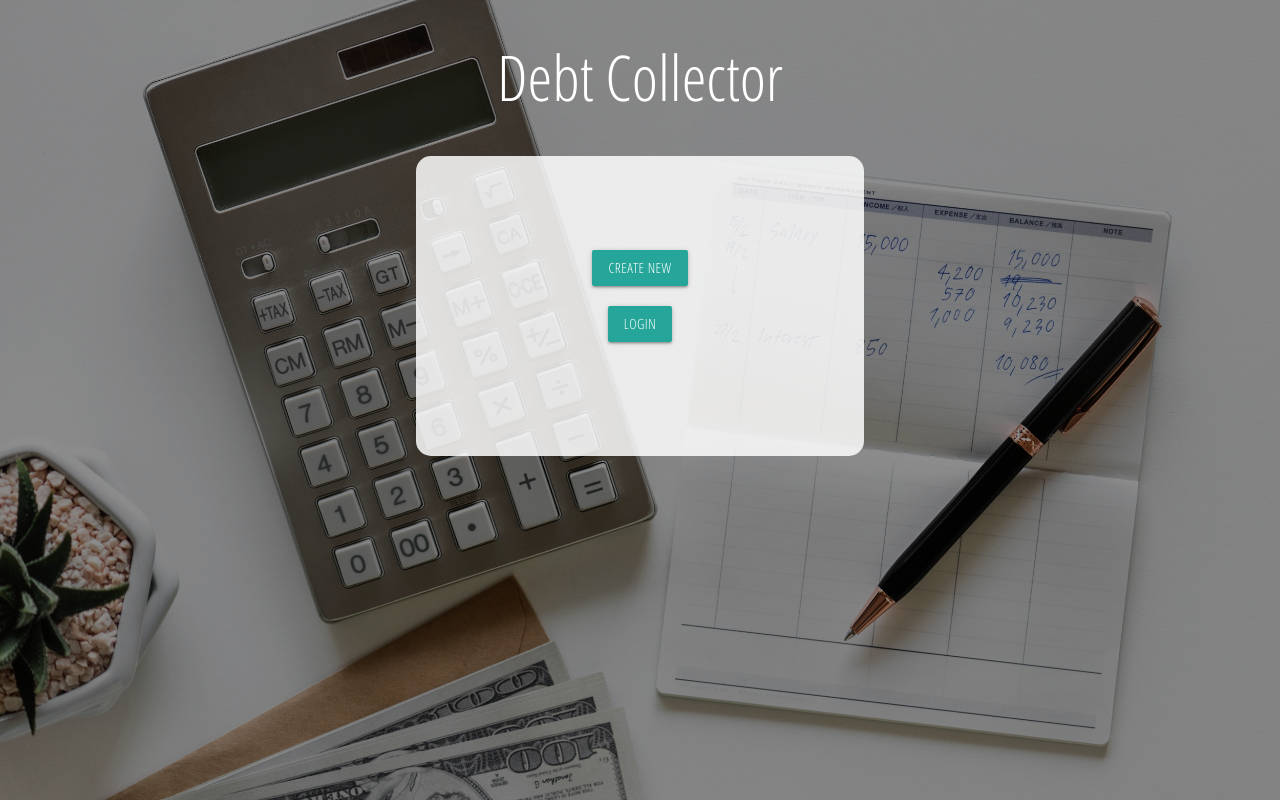
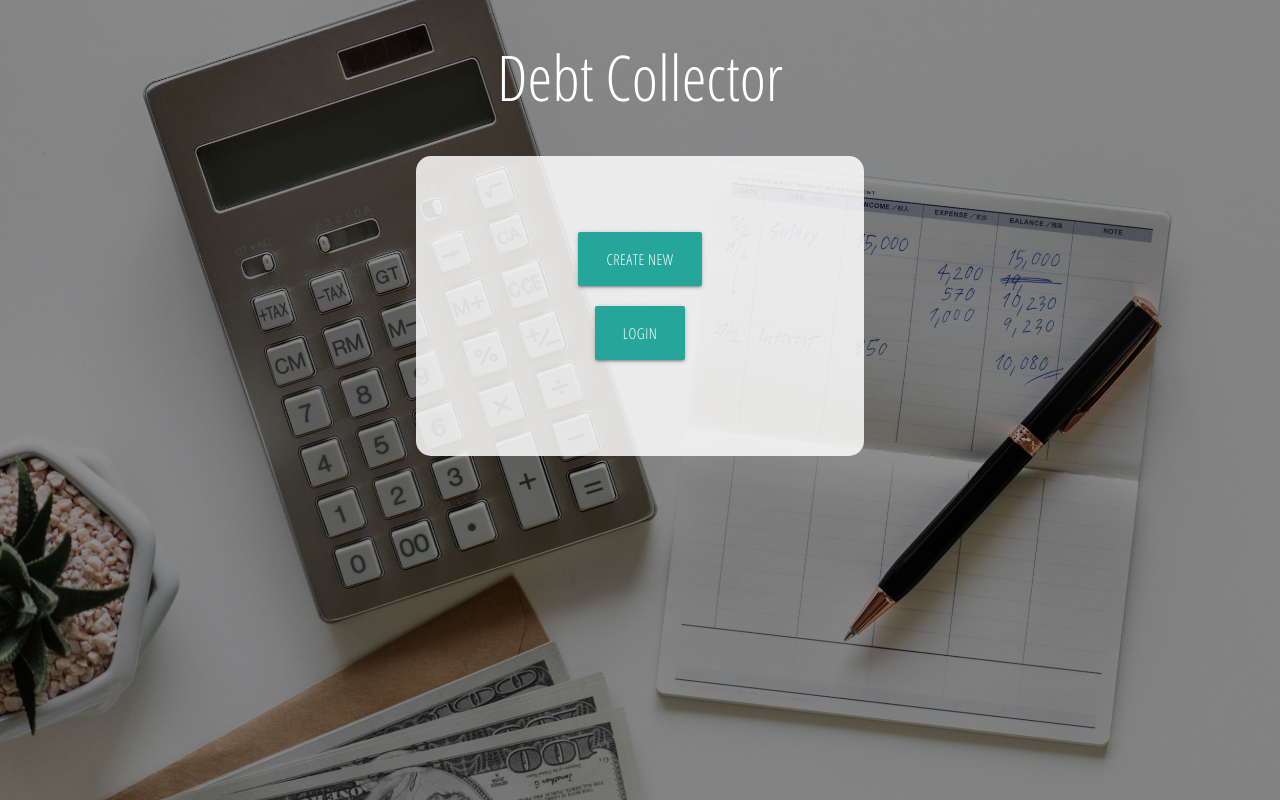
Before and after one commit to asorius/reactDC, a React (Create React App) app in the folder client/: page / in a window 1280 px wide. Built offline with nearby package versions, Linux system fonts and the light colour scheme.

Commit message:
landing btn made large

```diff
--- a/client/src/components/Landing.js
+++ b/client/src/components/Landing.js
@@ -12,14 +12,20 @@ class Landing extends Component {
           <div className="col s12 m6 offset-m3 landing_actions">
             <div className="row ">
               <div className="col s12 center">
-                <Link to="/create" className="waves-effect waves-light btn">
+                <Link
+                  to="/create"
+                  className="waves-effect waves-light btn btn-large"
+                >
                   Create New
                 </Link>
               </div>
             </div>
             <div className="row">
               <div className="col s12 center">
-                <Link to="/login" className="waves-effect waves-light btn">
+                <Link
+                  to="/login"
+                  className="waves-effect waves-light btn btn-large"
+                >
                   Login
                 </Link>
               </div>
```
